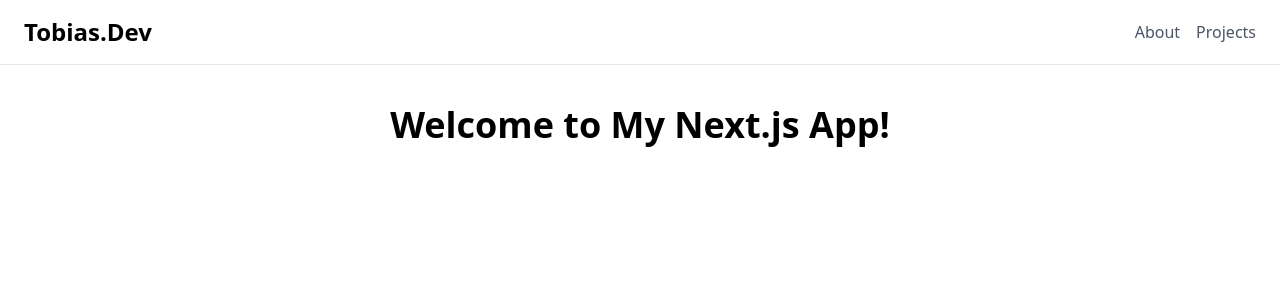
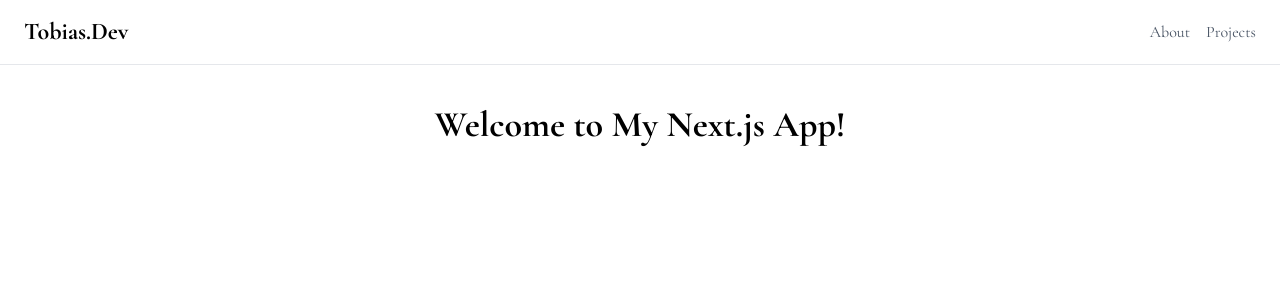
Before and after one commit to TobiasAagaard/portfolio, a Next.js app: page / in a window 1280 px wide. Shown: the top 300 px of the page. Built offline with nearby package versions, Linux system fonts and the light colour scheme.

Commit message:
Update src/app/layout.tsx
Co-authored-by: coderabbitai[bot] <136622811+coderabbitai[bot]@users.noreply.github.com>

```diff
--- a/src/app/layout.tsx
+++ b/src/app/layout.tsx
@@ -28,7 +28,7 @@ export default function RootLayout({
 
   return (
     <html lang="en" className="h-full antialiased">
-      <body className={`${cormorantGaramond.variable} ${geist.variable} min-h-full flex flex-col`}>
+      <body className={`${cormorantGaramond.variable} ${geist.variable} font-body min-h-full flex flex-col`}>
         {children}
       </body>
     </html>
```
